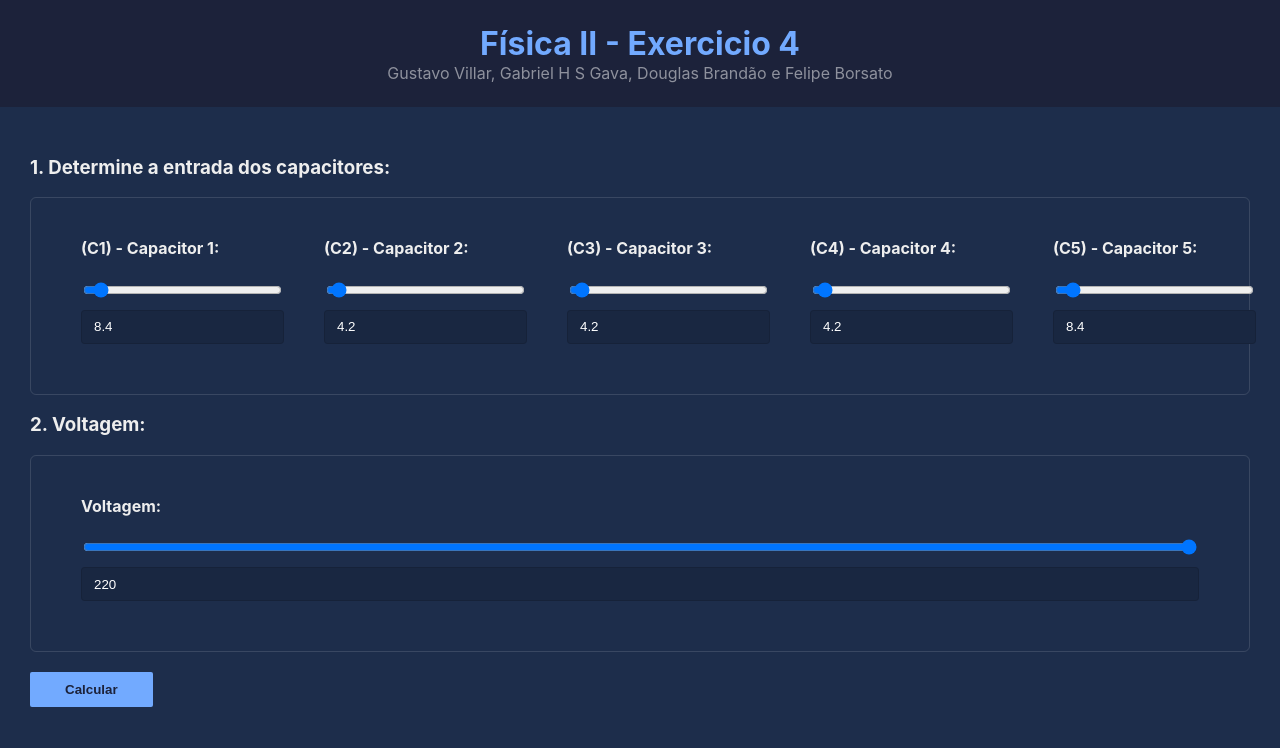
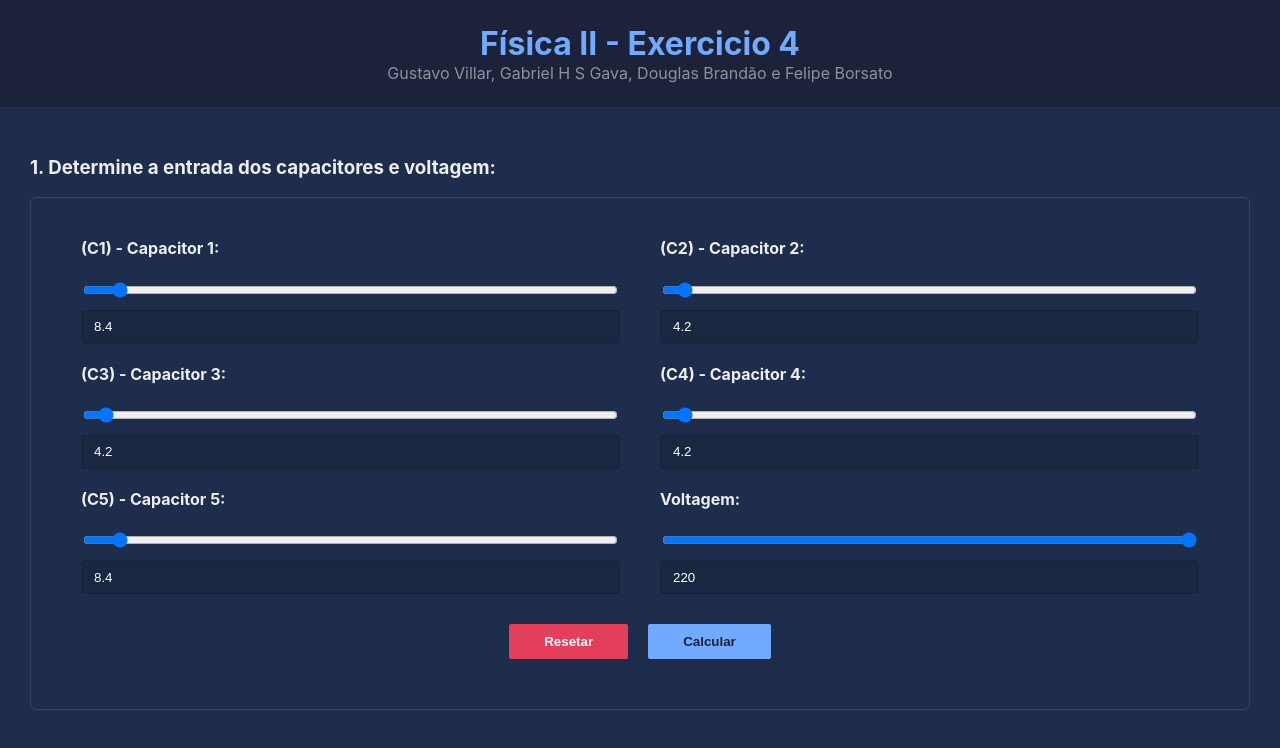
Before and after one commit to douglasbrandao21/projeto-fisica-ii, a React (Create React App) app: page / in a window 1280 px wide. Shown: the top 748 px of the page. Built offline with nearby package versions, Linux system fonts and the light colour scheme.

Commit message:
Adding buttons

```diff
--- a/src/components/CapacitorInput/styles.js
+++ b/src/components/CapacitorInput/styles.js
@@ -4,7 +4,8 @@ export const FlexColumn = styled.div`
   display: flex;
   flex-direction: column;
   flex: 1;
-  margin: 0 20px;
+  min-width: 33%;
+  margin: 0px 20px 30px 20px;
 `;
 
 export const Name = styled.h4`
--- a/src/pages/Index/index.js
+++ b/src/pages/Index/index.js
@@ -45,6 +45,16 @@ export default function Index() {
     setDone(true);
   }
 
+  function clear(){
+    setC1Value(8.4);
+    setC2Value(4.2);
+    setC3Value(4.2);
+    setC4Value(4.2);
+    setC5Value(8.4);
+    setVoltage((220));
+    setDone(false);
+  }
+
   return (
     <Page>
 
@@ -55,28 +65,22 @@ export default function Index() {
 
       <Body>
         <Section>
-          <h3>1. Determine a entrada dos capacitores: </h3>
+          <h3>1. Determine a entrada dos capacitores e voltagem: </h3>
           <FlexRow>
             <CapacitorInput name="(C1) - Capacitor 1" value={c1Value} setValue={setC1Value} />
             <CapacitorInput name="(C2) - Capacitor 2" value={c2Value} setValue={setC2Value} />
             <CapacitorInput name="(C3) - Capacitor 3" value={c3Value} setValue={setC3Value} />
             <CapacitorInput name="(C4) - Capacitor 4" value={c4Value} setValue={setC4Value} />
             <CapacitorInput name="(C5) - Capacitor 5" value={c5Value} setValue={setC5Value} />
+            <CapacitorInput name="Voltagem" value={voltage} setValue={setVoltage} max={220} min={0} />
+
+            <Section flex>
+              <Button onClick={() => clear()} reset>Resetar</Button>
+              <Button onClick={() => doSomething()}>Calcular</Button>
+            </Section>
+
           </FlexRow>
         </Section>
-
-        <Section>
-          <h3>2. Voltagem: </h3>
-          <FlexRow>
-            <CapacitorInput name="Voltagem" value={voltage} setValue={setVoltage} max={220} min={0} />
-          </FlexRow>
-        </Section>
-
-        {!isDone ? (
-          <Section>
-            <Button onClick={() => doSomething()}>Calcular</Button>
-          </Section>
-        ) : null }
 
 
         {isDone ? (
--- a/src/pages/Index/styles.js
+++ b/src/pages/Index/styles.js
@@ -31,16 +31,20 @@ export const Body = styled.div`
 
 export const Section = styled.section`
   width: 100%;
+  display: ${props => props.flex ? 'flex' : 'block'};
+  justify-content: center;
+  align-items: center;
 `;
 
 export const Button = styled.button`
   padding: 10px 35px;
-  background: #72AAFF;
-  color: #1C223A;
+  background: ${props => props.reset ? '#E43F5A' : '#72AAFF'};
+  color: ${props => props.reset ? '#FFFFFF' : '#1C223A'};
   font-weight: bold;
   border: none;
   border-radius: 2px;
-  margin: 20px auto;
+  margin: 0px 10px;
+  outline: none;
 `;
 
 export const Step = styled.div`
@@ -63,6 +67,7 @@ export const Label = styled.span`
 export const FlexRow = styled.div`
   position: relative;
   display: flex;
+  flex-wrap: wrap;
   flex-direction: row;
   justify-content: space-between;
   padding: 50px 30px;
```
